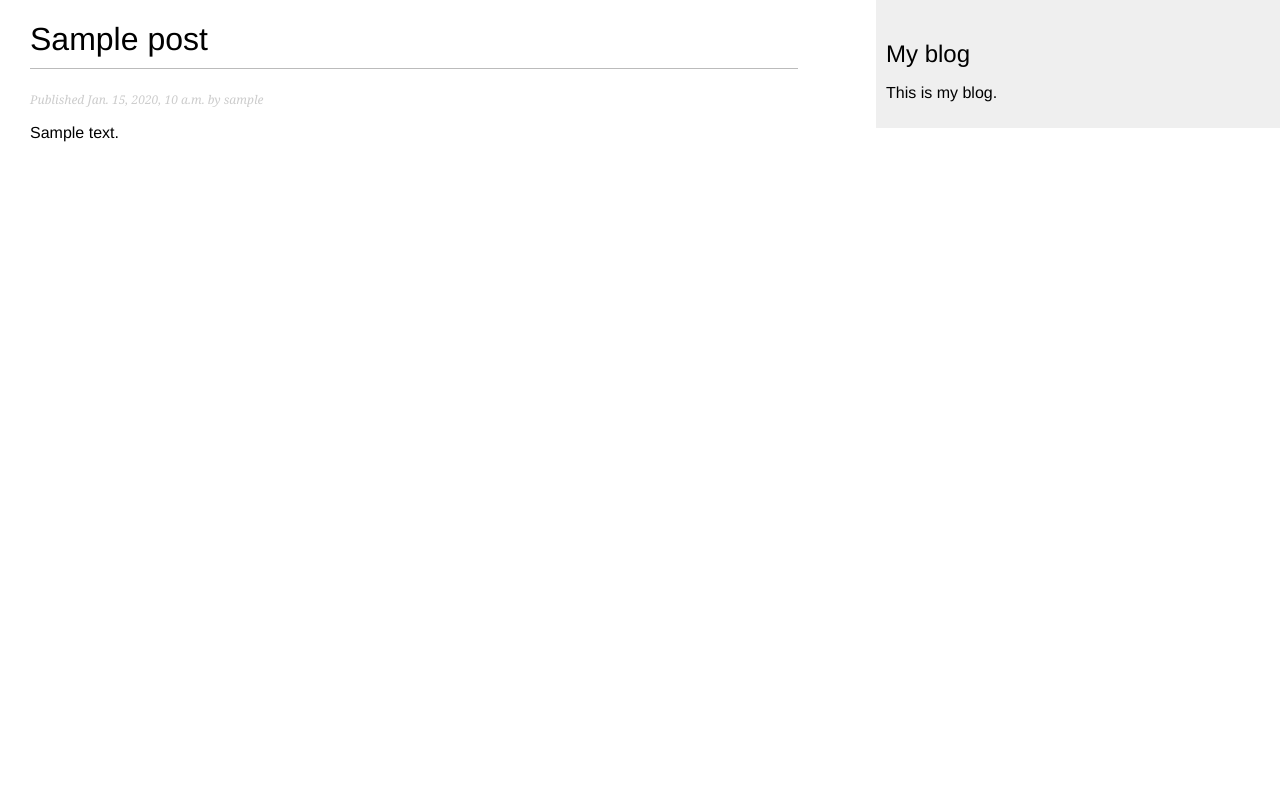
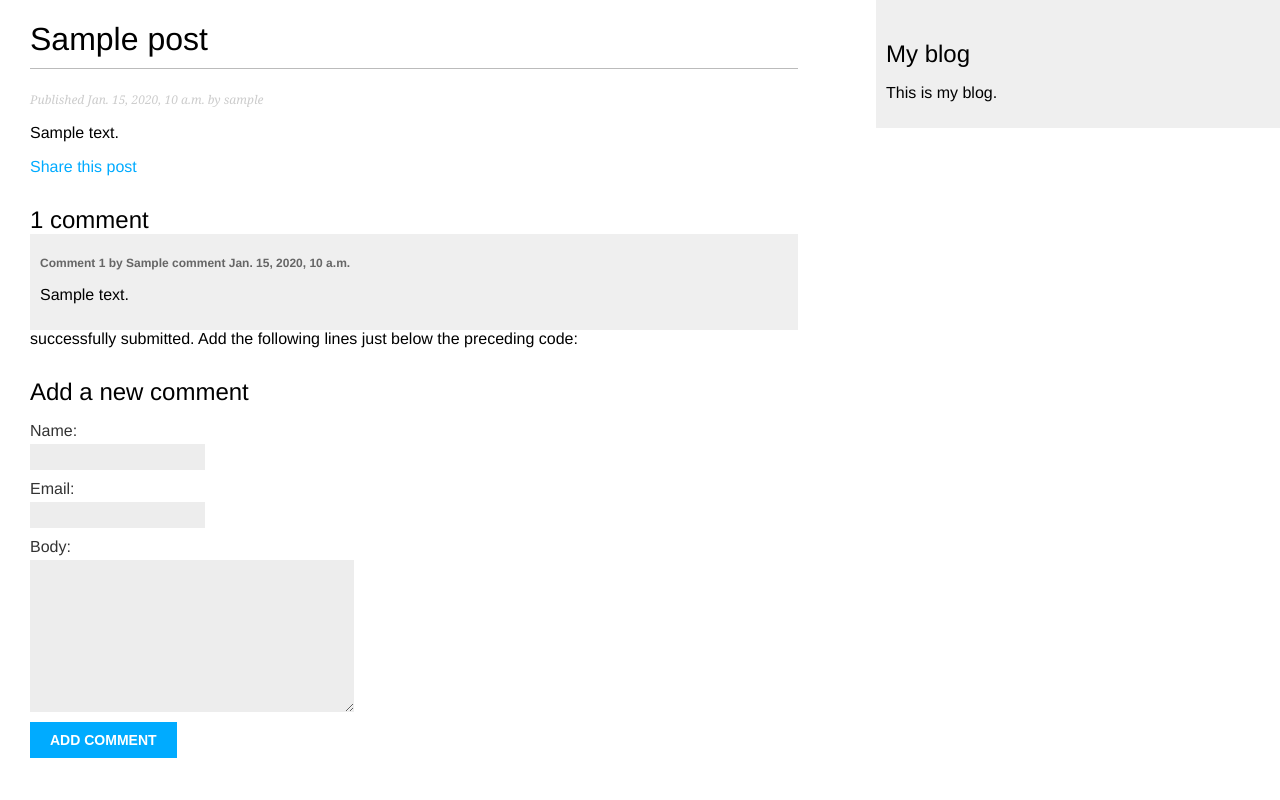
Before and after one commit to ShimaCoding/DjangoBlog, a Django app: a page that uses mysite/blog/templates/blog/post/detail.html in a window 1280 px wide. Run offline with Django 3.2, Linux system fonts and the light colour scheme; tables that the repository leaves empty hold one stand-in row (values such as "Sample post").

Commit message:
Comment sistem(Chapter 2)

```diff
--- /dev/null
+++ b/mysite/blog/forms.py
@@ -0,0 +1,13 @@
+from django import forms
+from .models import Comment
+
+class EmailPostForm(forms.Form):
+    name = forms.CharField(max_length=25)
+    email = forms.EmailField()
+    to = forms.EmailField()
+    comments = forms.CharField(required=False,widget=forms.Textarea)
+
+class CommentForm(forms.ModelForm):
+    class Meta:
+        model = Comment
+        fields = ('name','email','body')
--- a/mysite/blog/models.py
+++ b/mysite/blog/models.py
@@ -28,7 +28,7 @@ class Post(models.Model):
     status = models.CharField(max_length=10,
                               choices=STATUS_CHOICES,
                               default='draft')
-    objects = models.Manager() #the default manager.
+    objects = models.Manager()  # the default manager.
     published = PublishedManager()  # our custom manager
 
     class Meta:
@@ -40,6 +40,23 @@ class Post(models.Model):
 
     def get_absolute_url(self):
         return reverse('blog:post_detail', args=[self.publish.year,
-                                                self.publish.month,
-                                                self.publish.day,
-                                                self.slug])
+                                                 self.publish.month,
+                                                 self.publish.day,
+                                                 self.slug])
+
+
+class Comment(models.Model):
+    post = models.ForeignKey(
+        Post, on_delete=models.CASCADE, related_name='comments')
+    name = models.CharField(max_length=80)
+    email = models.EmailField()
+    body = models.TextField()
+    created = models.DateTimeField(auto_now_add=True)
+    updated = models.DateTimeField(auto_now=True)
+    active = models.BooleanField(default=True)
+
+    class Meta:
+        ordering = ('created',)
+
+    def __str__(self):
+        return f'Comment by {self.name} on {self.post}'
--- a/mysite/blog/templates/blog/post/detail.html
+++ b/mysite/blog/templates/blog/post/detail.html
@@ -1,9 +1,42 @@
 {% extends "blog/base.html" %}
 {% block title %}{{ post.title }}{% endblock %}
 {% block content %}
-<h1>{{ post.title }}</h1>
-<p class="date">
-Published {{ post.publish }} by {{ post.author }}
-</p>
-{{ post.body|linebreaks }}
+    <h1>{{ post.title }}</h1>
+    <p class="date">
+    Published {{ post.publish }} by {{ post.author }}
+    </p>
+    {{ post.body|linebreaks }}
+    <p>
+        <a href="{% url "blog:post_share" post.id %}">
+        Share this post
+        </a>
+    </p>
+    {% with comments.count as total_comments %}
+        <h2>
+            {{ total_comments }} comment{{ total_comments|pluralize }}
+        </h2>
+    {% endwith %}
+    {% for comment in comments%}
+    <div class="comment">
+        <p class="info">
+        Comment {{ forloop.counter }} by {{ comment.name }}
+        {{ comment.created }}</p>
+        {{ comment.body|linebreaks }}
+
+    </div>
+    {% empty %}
+        <p>There are no comments yet.</p>
+    {%endfor%}
+    successfully submitted. Add the following lines just below the preceding code:
+    {% if new_comment %}
+        <h2>Your comment has been added.</h2>
+    {% else %}
+        <h2>Add a new comment</h2>
+        <form method="post">
+        {{ comment_form.as_p }}
+        {% csrf_token %}
+        <p><input type="submit" value="Add comment"></p>
+        </form>
+{% endif %}
+
 {% endblock %}
--- a/mysite/blog/urls.py
+++ b/mysite/blog/urls.py
@@ -6,5 +6,6 @@ urlpatterns = [
     # post views
     #path('',views.post_list,name='post_list'),
     path('',views.PostListView.as_view(),name='post_list'),
-    path('<int:year>/<int:month>/<int:day>/<slug:post>/',views.post_detail,name='post_detail')
+    path('<int:year>/<int:month>/<int:day>/<slug:post>/',views.post_detail,name='post_detail'),
+    path('<int:post_id>/share/',views.post_share,name='post_share'),
 ]
--- a/mysite/blog/views.py
+++ b/mysite/blog/views.py
@@ -1,7 +1,9 @@
 from django.shortcuts import render, get_object_or_404
-from .models import Post
+from .models import Post,Comment
 from django.core.paginator import Paginator,EmptyPage,PageNotAnInteger
 from django.views.generic import ListView
+from .forms import EmailPostForm, CommentForm
+from django.core.mail import send_mail
 
 # Create your views here.
 
@@ -34,4 +36,45 @@ def post_detail(request, year, month, day, post):
                              publish__year=year,
                              publish__month=month,
                              publish__day=day)
-    return render(request,'blog/post/detail.html',{'post':post})
+    #List of active comments for this post
+    comments = post.comments.filter(active = True)
+    new_comment = None
+
+    if request.method == 'POST':
+        #A comment was posted
+        comment_form = CommentForm(data=request.POST)
+        if comment_form.is_valid():
+            # Create Comment object but don't save to database yet
+            new_comment = comment_form.save(commit=False)
+            # Assign the current post to the comment
+            new_comment.post = post
+            # Save the comment to the database
+            new_comment.save()
+    else:
+        comment_form = CommentForm()
+    return render(request, 'blog/post/detail.html', {'post': post, 'comments': comments, 'new_comment': new_comment, 'comment_form': comment_form})
+
+
+def post_share(request,post_id):
+    #retrieve post by id
+    post = get_object_or_404(Post,id=post_id,status='published')
+    sent = False
+    if request.method == 'POST':
+        #Form was submited
+        form = EmailPostForm(request.POST)
+        if form.is_valid():
+            #Form fields passed validation
+            cd = form.cleaned_data
+            #... send email
+            post_url = request.build_absolute_uri(
+                post.get_absolute_url())
+            subject = f"{cd['name']} recommends you read " \
+                f"{post.title}"
+            message = f"Read {post.title} at {post_url}\n\n" \
+                f"{cd['name']}\'s comments: {cd['comments']}"
+            send_mail(subject, message, 'shimacoding@gmail.com',
+                      [cd['to']])
+            sent = True
+    else:
+        form = EmailPostForm()
+    return render(request,'blog/post/share.html',{'post':post,'form':form,'sent':sent})
```
Also changed, not shown: mysite/blog/admin.py (+7 -1 lines), mysite/blog/templates/blog/post/share.html (added, +15 -0 lines), mysite/mysite/settings.py (+7 -0 lines), mysite/blog/migrations/0002_comment.py (added).
